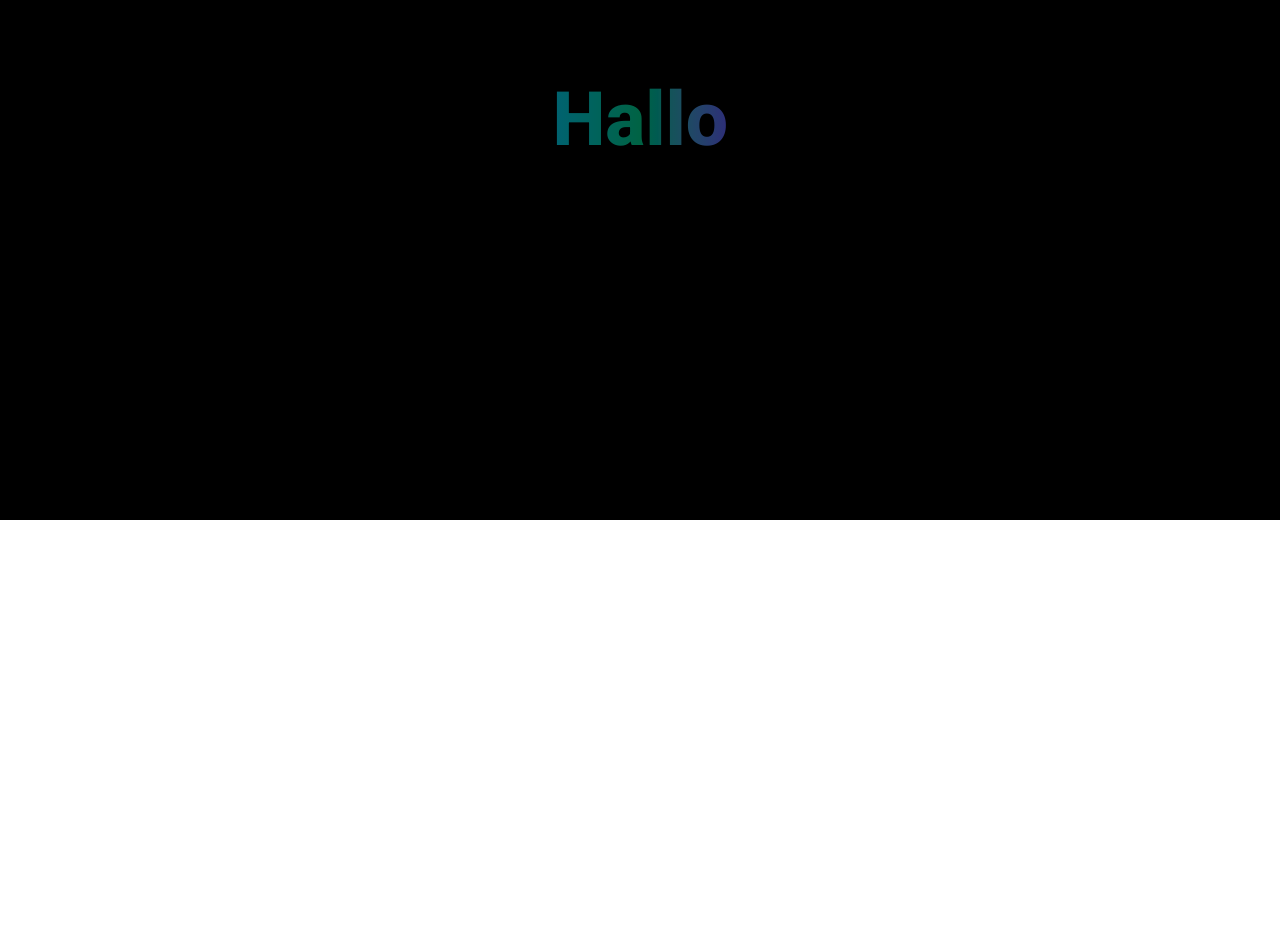
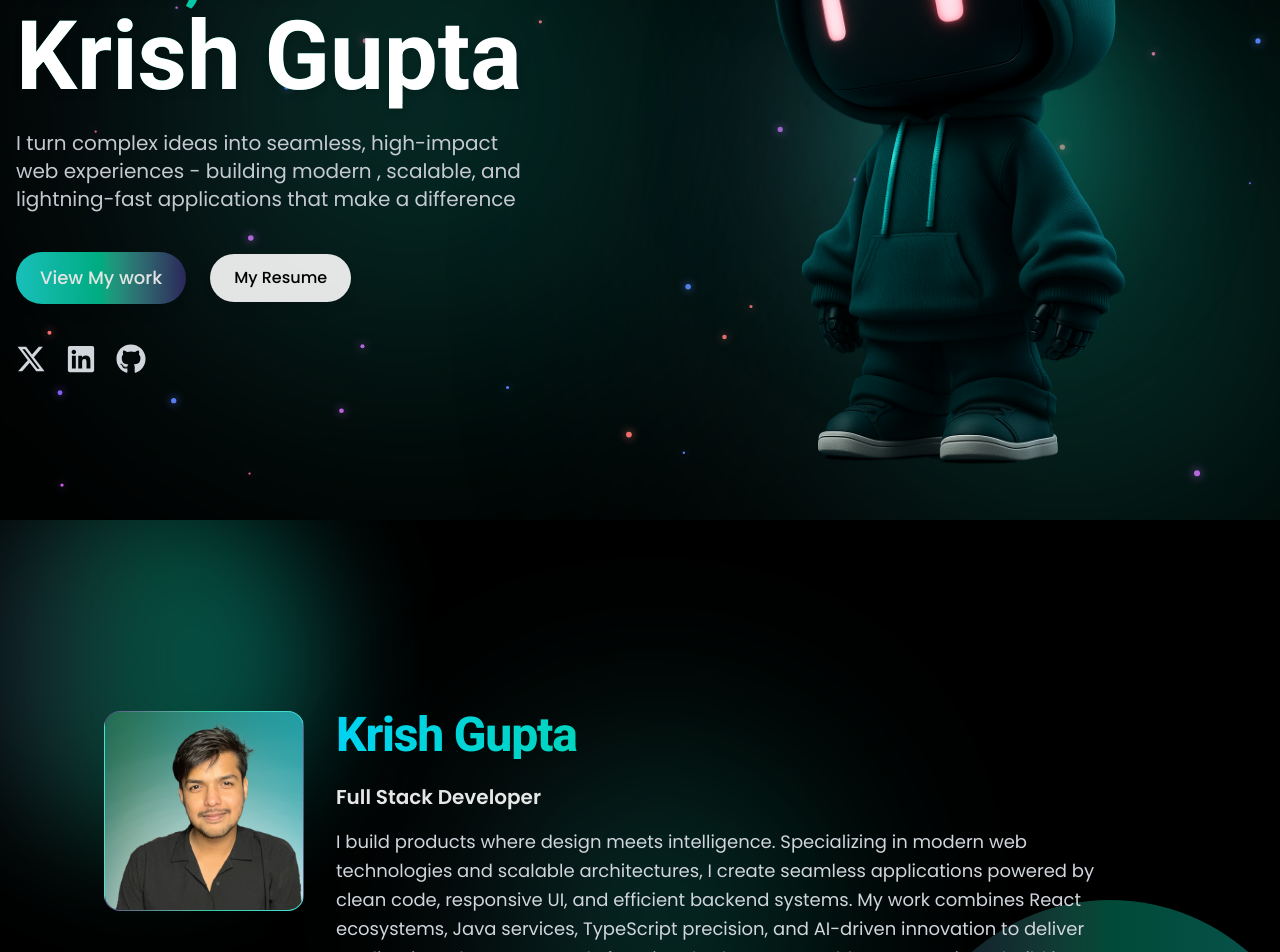
Before and after one commit to kKrishGupta/Portfolio, a React (Vite) app in the folder portfolio/: page / in a window 1280 px wide. Shown: the part 280-1232 px from the top of the page. Before the commit the page ends 800 px from the top, so only its background shows below. Built offline with nearby package versions, Linux system fonts and the light colour scheme; a web font is replaced by a local one.

Commit message:
updated about page

```diff
--- a/portfolio/src/components/IntroAnimated.jsx
+++ b/portfolio/src/components/IntroAnimated.jsx
@@ -34,8 +34,8 @@ export default function IntroAnimated({ onFinish }) {
 
         switchTimeout = setTimeout(() => {
           onFinish?.();
-        }, 250);
-      }, 700);
+        }, 120); // reduced
+      }, 350); // reduced
     } else {
       mainTimeout = setTimeout(() => {
         setShow(false);
@@ -43,8 +43,8 @@ export default function IntroAnimated({ onFinish }) {
         switchTimeout = setTimeout(() => {
           setIndex((prev) => prev + 1);
           setShow(true);
-        }, 180);
-      }, 550);
+        }, 80); // reduced
+      }, 250); // reduced
     }
 
     return () => {
@@ -63,7 +63,7 @@ export default function IntroAnimated({ onFinish }) {
             animate={{ opacity: 1, scale: 1 }}
             exit={{ opacity: 0, scale: 1.08 }}
             transition={{
-              duration: 0.25,
+              duration: 0.12, // faster animation
               ease: "easeInOut",
             }}
             className="px-4"
--- a/portfolio/src/sections/About.jsx
+++ b/portfolio/src/sections/About.jsx
@@ -3,6 +3,12 @@ import React from "react";
 import p from "../assets/p.jpg";
 
 export default function About() {
+  const stats = [
+    {label:"Experience", value:"6+ months"},
+    {label:"Specialization", value:"Full Stack Developer"},
+    {label:"Focus", value:"Performance & Scalability"},
+  ]
+
   const glows = [
     "-top-10 -left-10 w-90 h-90 opacity-20 blur-3xl ",
     "-bottom-0 -right-10 w-105 h-105 opacity-15 blur-35 delay-300",
@@ -37,6 +43,30 @@ viewport={{ once: true, amount: 0.4 }}>
         <p className="mt-2 text-lg sm:text-xl text-white/90 font-semibold ">
           Full Stack Developer
         </p>
+        <p className="mt-4 text-gray-300 leading-relaxed text-base sm:text-lg max-w-2xl md:max-w-3xl">
+          I build products where design meets intelligence.
+Specializing in modern web technologies and scalable architectures, I create seamless applications powered by clean code, responsive UI, and efficient backend systems. My work combines React ecosystems, Java services, TypeScript precision, and AI-driven innovation to deliver applications that are not only functional — but memorable.
+
+Every project I build is driven by one goal:
+Create technology that feels effortless for users and powerful behind the scenes.
+
+        </p>
+
+        <div>
+          {stats.map((s,i) =>(
+           <motion.div key={i} className="inline-block mt-6 mr-6 px-4 py-3 text-center rounded-xl  border border-white/10 "
+           initial={{ opacity: 0, y: 10 }}
+           whileInView={{ opacity: 1, y: 0 }}
+            transition={{ duration: 0.04, delay: i * 0.04}}
+            viewport={{ once: true, amount: 0.3 }}>
+            <h3 className="text-xl font-bold">{s.value}</h3>
+            <p className="text-sm text-white/90">{s.label}</p>
+           </motion.div>
+
+          ))}
+
+        </div>
+
     </div>
 </motion.div>
 </div>
```
